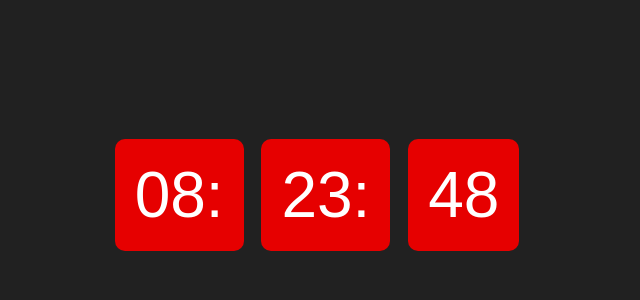
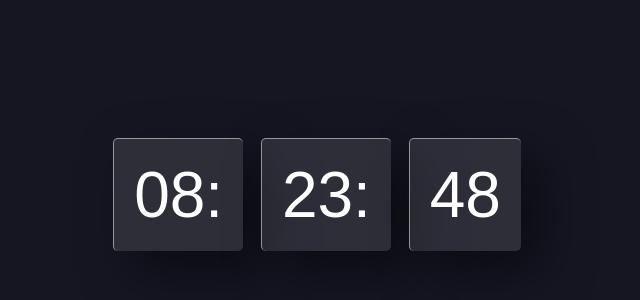
Before and after one commit to renarfreitas/CJRM_JS, a plain HTML site: page Construindo um Relógio Digital - Aula 02-02/index.html in a window 1280 px wide. Shown: the part 42-342 px from the top of the page, without its empty margins (323-963 px from the left). Drawn offline with Linux system fonts and the light colour scheme.

Commit message:
Melhorando style

```diff
--- a/Construindo um Relógio Digital - Aula 02-02/style.css
+++ b/Construindo um Relógio Digital - Aula 02-02/style.css
@@ -1,6 +1,7 @@
 body {
-  background-color: #212121;
+  background-color: #161623;
 }
+
 .clock-container {
   font-size: 4em;
   text-align: center;
@@ -8,8 +9,13 @@ body {
   color: #fff;
   font-family: Arial, Helvetica, sans-serif;
 }
+
 .clock-container span {
   padding: 20px;
-  background: #e60000;
-  border-radius: 10px;
+  background: rgba(255, 255, 255, 0.1);
+  border-radius: 5px;
+  overflow: hidden;
+  box-shadow: 20px 20px 50px rgba(0, 0, 0, 0.5);
+  border-top: 1px solid rgba(255, 255, 255, 0.5);
+  border-left: 1px solid rgba(255, 255, 255, 0.5);
 }
```
